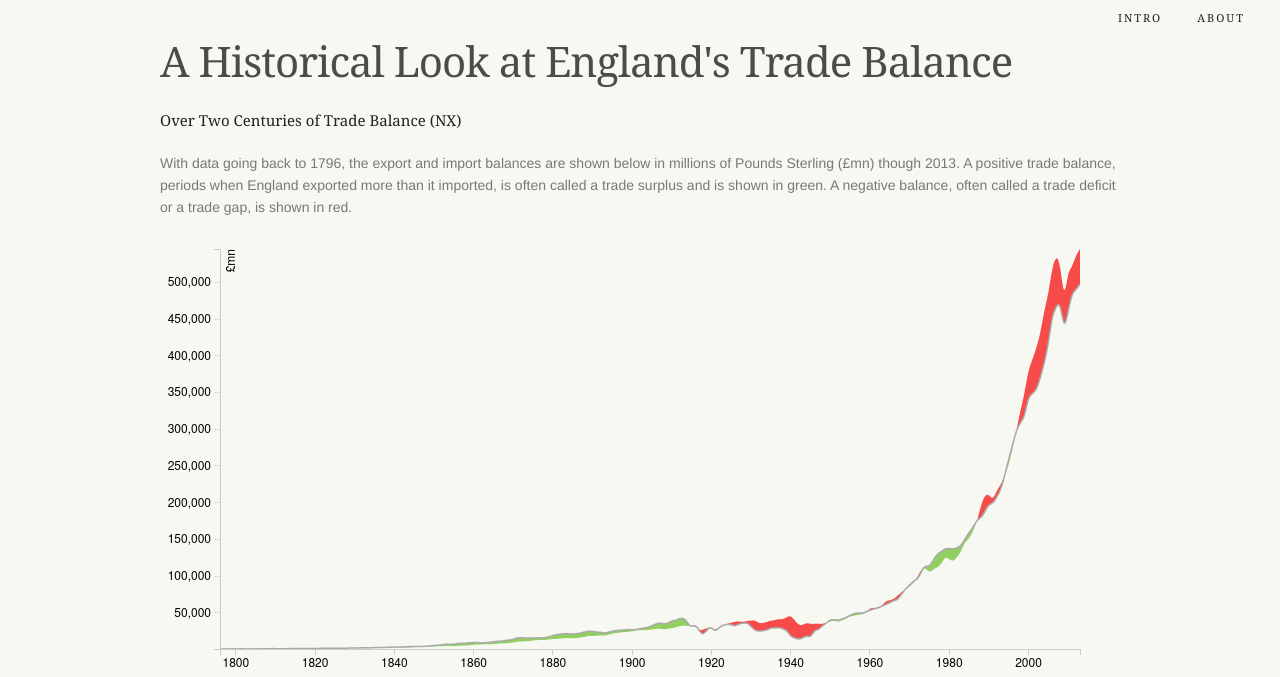
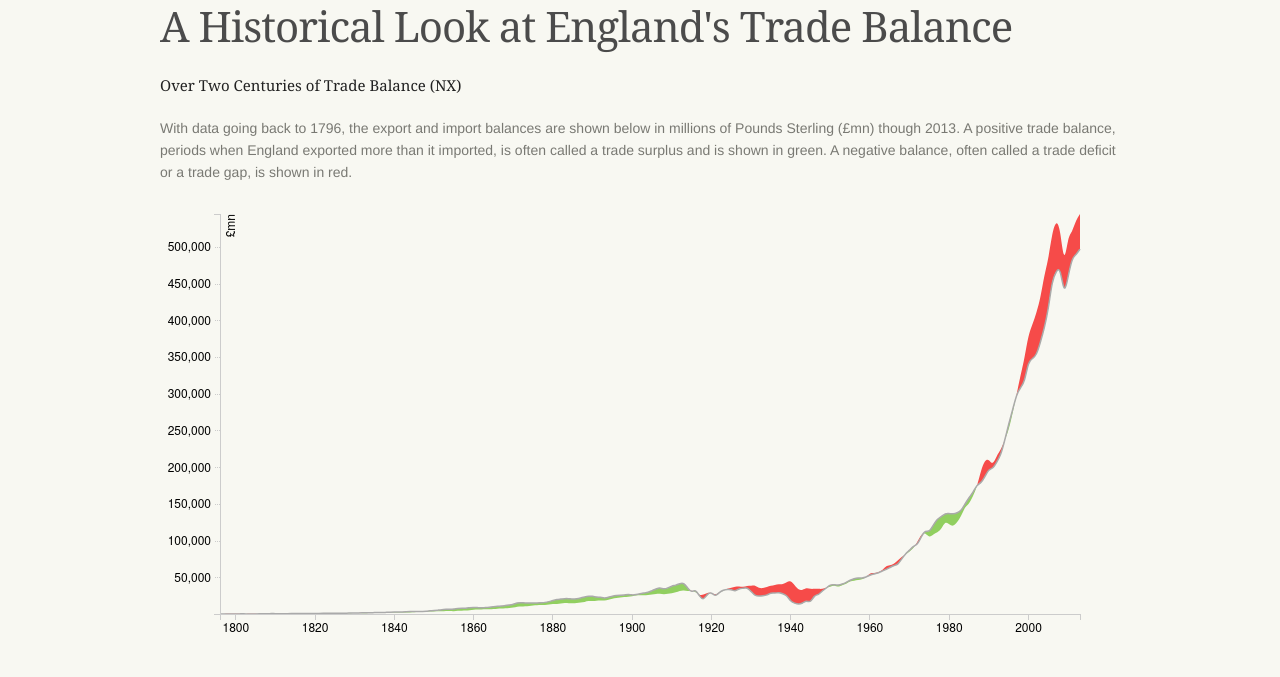
Before and after one commit to getnashty/MICA-statapp-final, a plain HTML site: page index.html in a window 1280 px wide. Shown: the top 677 px of the page. Drawn offline with Linux system fonts and the light colour scheme.

Commit message:
updated ReadMe, style and index files

```diff
--- a/index.html
+++ b/index.html
@@ -20,12 +20,7 @@
         <!--[if lt IE 8]>
             <p class="browserupgrade">You are using an <strong>outdated</strong> browser. Please <a href="http://browsehappy.com/">upgrade your browser</a> to improve your experience.</p>
         <![endif]-->
-		<nav class="navbar">
-	        <ul class="navbar-list u-pull-right">
-	          <li class="navbar-item"><a class="navbar-link" href="#intro">Intro</a></li>
-	          <li class="navbar-item"><a class="navbar-link" href="#about">About</a></li>
-	        </ul>
-	    </nav>
+
         <div class="container" id="intro">
 	        <h2>A Historical Look at England's Trade Balance</h2>
 
```
Also changed, not shown: 1 other file.
